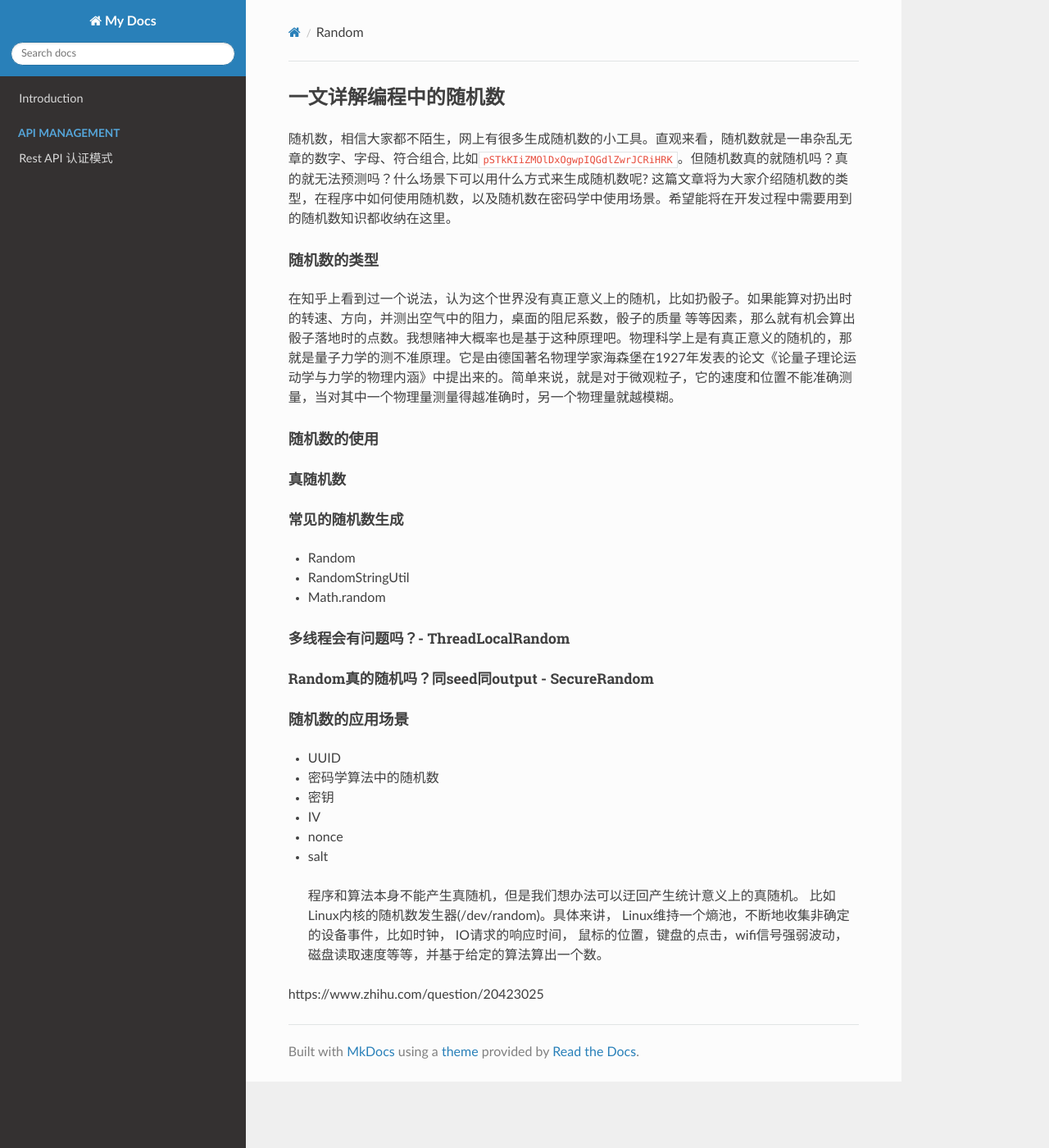
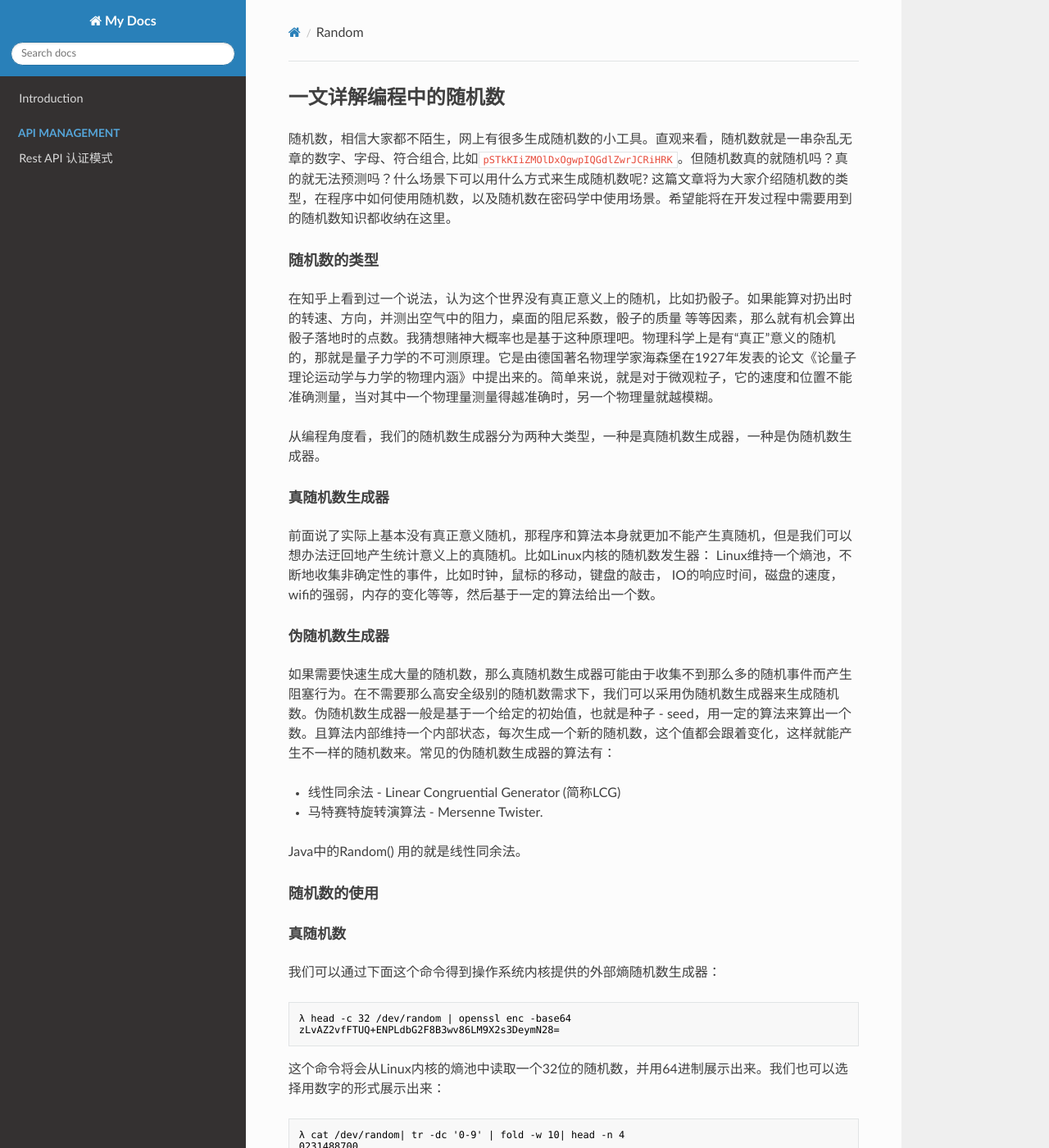
Before and after one commit to notechsolution/documentation, an MkDocs documentation site: the page built from docs/crypto/random.md, in a window 1280 px wide and 1400 px high. Shown: the whole window at 82% size. Built offline with MkDocs 1.6.1, drawn with Linux system fonts in a browser that asks for light colours; nearby versions of some CDN libraries; some of the changed text lies outside the part shown.

Commit message:
Random part 2

````diff
--- a/docs/crypto/random.md
+++ b/docs/crypto/random.md
@@ -4,13 +4,61 @@
 
 #### 随机数的类型
 
-在知乎上看到过一个说法，认为这个世界没有真正意义上的随机，比如扔骰子。如果能算对扔出时的转速、方向，并测出空气中的阻力，桌面的阻尼系数，骰子的质量 等等因素，那么就有机会算出骰子落地时的点数。我想赌神大概率也是基于这种原理吧。物理科学上是有真正意义的随机的，那就是量子力学的测不准原理。它是由德国著名物理学家海森堡在1927年发表的论文《论量子理论运动学与力学的物理内涵》中提出来的。简单来说，就是对于微观粒子，它的速度和位置不能准确测量，当对其中一个物理量测量得越准确时，另一个物理量就越模糊。
+在知乎上看到过一个说法，认为这个世界没有真正意义上的随机，比如扔骰子。如果能算对扔出时的转速、方向，并测出空气中的阻力，桌面的阻尼系数，骰子的质量 等等因素，那么就有机会算出骰子落地时的点数。我猜想赌神大概率也是基于这种原理吧。物理科学上是有“真正”意义的随机的，那就是量子力学的不可测原理。它是由德国著名物理学家海森堡在1927年发表的论文《论量子理论运动学与力学的物理内涵》中提出来的。简单来说，就是对于微观粒子，它的速度和位置不能准确测量，当对其中一个物理量测量得越准确时，另一个物理量就越模糊。
+
+从编程角度看，我们的随机数生成器分为两种大类型，一种是真随机数生成器，一种是伪随机数生成器。
+
+##### 真随机数生成器
+
+前面说了实际上基本没有真正意义随机，那程序和算法本身就更加不能产生真随机，但是我们可以想办法迂回地产生统计意义上的真随机。比如Linux内核的随机数发生器： Linux维持一个熵池，不断地收集非确定性的事件，比如时钟，鼠标的移动，键盘的敲击， IO的响应时间，磁盘的速度，wifi的强弱，内存的变化等等，然后基于一定的算法给出一个数。
+
+##### 伪随机数生成器
+
+如果需要快速生成大量的随机数，那么真随机数生成器可能由于收集不到那么多的随机事件而产生阻塞行为。在不需要那么高安全级别的随机数需求下，我们可以采用伪随机数生成器来生成随机数。伪随机数生成器一般是基于一个给定的初始值，也就是种子 - seed，用一定的算法来算出一个数。且算法内部维持一个内部状态，每次生成一个新的随机数，这个值都会跟着变化，这样就能产生不一样的随机数来。常见的伪随机数生成器的算法有：
+
+- 线性同余法 - Linear Congruential Generator (简称LCG)
+- 马特赛特旋转演算法 - Mersenne Twister.
+
+Java中的Random() 用的就是线性同余法。
 
 
 
 #### 随机数的使用
 
 ##### 真随机数
+
+我们可以通过下面这个命令得到操作系统内核提供的外部熵随机数生成器：
+
+```shell
+λ head -c 32 /dev/random | openssl enc -base64
+zLvAZ2vfFTUQ+ENPLdbG2F8B3wv86LM9X2s3DeymN28=
+```
+
+这个命令将会从Linux内核的熵池中读取一个32位的随机数，并用64进制展示出来。我们也可以选择用数字的形式展示出来：
+
+```shell
+λ cat /dev/random| tr -dc '0-9' | fold -w 10| head -n 4
+0231488700
+4599846604
+7629411051
+4199097655
+```
+
+上面这个命令从熵池中4个10位的随机数，并用0-9展示出来。
+
+
+
+但用这个命令的时候要小心，由于熵池中的值通过记录系统的随机事件得来的，那么就有可能有用完的时候，那么这时这个命令就会阻塞在这里，直到有系统随机事件进到熵池中才会继续。这样对程序来说不是很友好，于是操作系统的随机数生成器一般都提供另外一个工具，在熵池的随机事件用完之后，能用伪随机算法产生一个随机数给你：
+
+```shell
+λ cat /dev/urandom| tr -dc 'a-zA-Z0-9' | fold -w 10| head -n 4
+EK0Z3g49By
+csziDZeWtO
+EhHu30IcM4
+PyDyY47Ah5
+```
+
+
 
 ##### 常见的随机数生成
 
````
